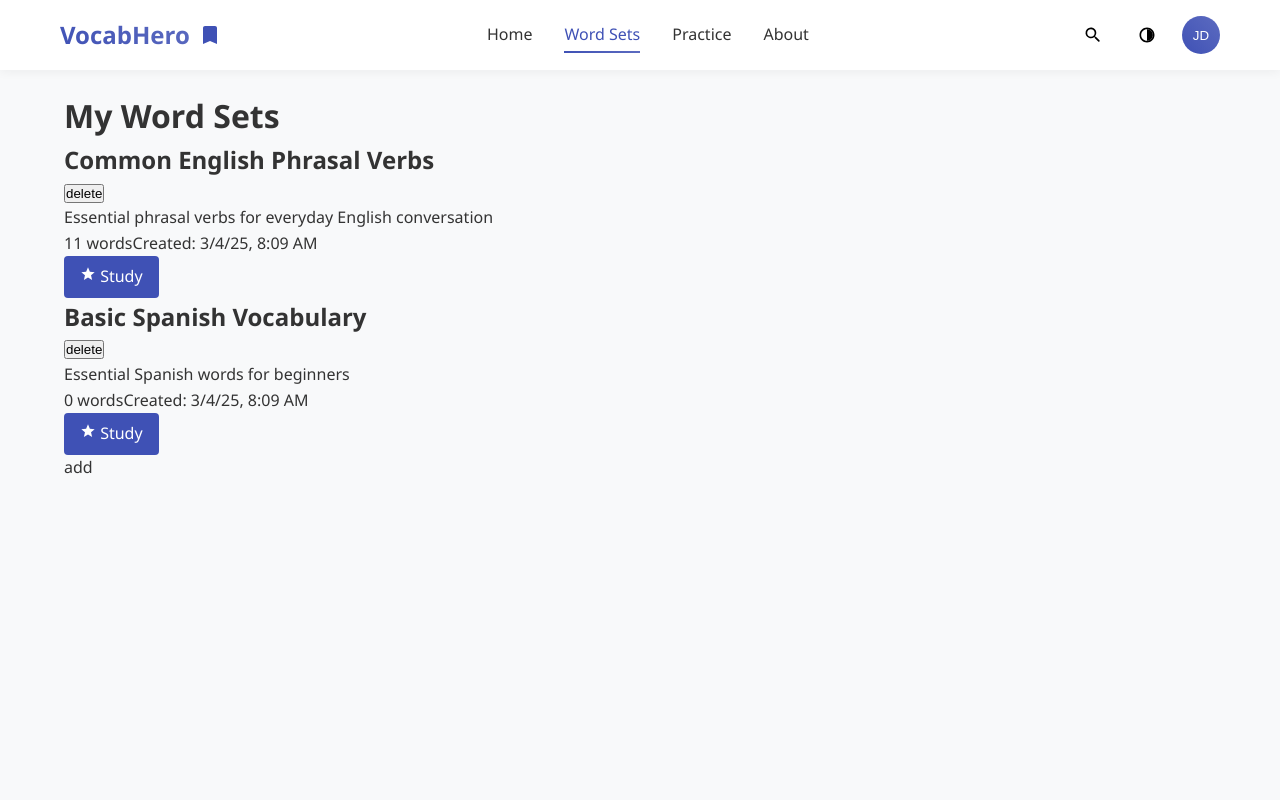
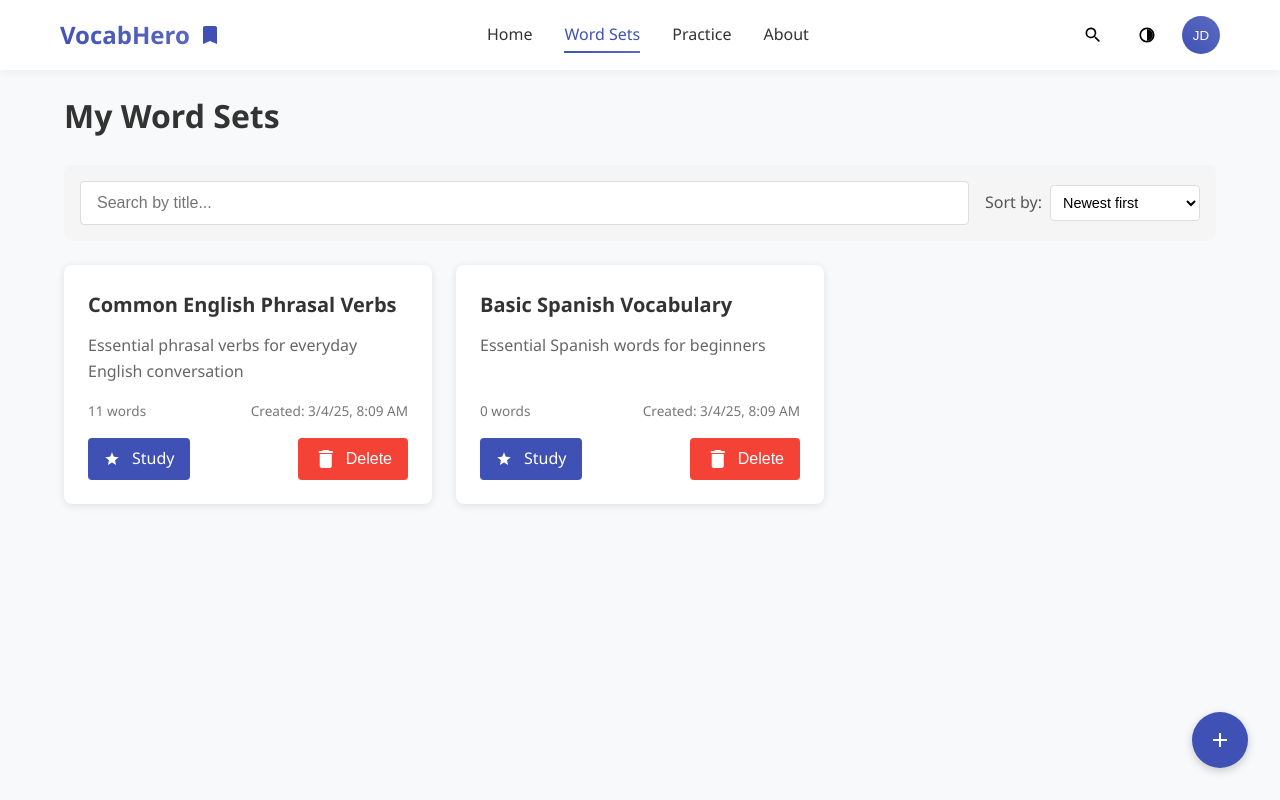
Before and after one commit to dem13/diace, an Angular app: page /word-sets in a window 1280 px wide. Built offline with nearby package versions, Linux system fonts and the light colour scheme.

Commit message:
update word list page

```diff
--- a/src/app/components/word-set-list/word-set-list.component.html
+++ b/src/app/components/word-set-list/word-set-list.component.html
@@ -1,20 +1,48 @@
 <div class="container">
   <h1>My Word Sets</h1>
 
-  @if (wordSets.length === 0) {
+  <div class="controls-bar">
+    <div class="search-container">
+      <input
+        type="text"
+        placeholder="Search by title..."
+        [(ngModel)]="searchQuery"
+        (input)="applyFilters()"
+        class="search-input"
+      >
+    </div>
+
+    <div class="sort-controls">
+      <div class="sort-by">
+        <label for="sort-select">Sort by:</label>
+        <select id="sort-select" [(ngModel)]="sortBy" (change)="applyFilters()">
+          <option value="title_asc">Title (A-Z)</option>
+          <option value="title_desc">Title (Z-A)</option>
+          <option value="date_desc">Newest first</option>
+          <option value="date_asc">Oldest first</option>
+          <option value="words_desc">Most words</option>
+          <option value="words_asc">Fewest words</option>
+        </select>
+      </div>
+    </div>
+  </div>
+
+  @if (filteredWordSets.length === 0) {
     <div class="empty-state">
-      <p>You don't have any word sets yet.</p>
-      <a routerLink="/word-sets/create" class="btn-primary">Create your first set</a>
+      @if (wordSets.length === 0) {
+        <p>You don't have any word sets yet.</p>
+        <a routerLink="/word-sets/create" class="btn-primary">Create your first set</a>
+      } @else {
+        <p>No word sets match your search.</p>
+        <button class="btn-primary" (click)="resetFilters()">Clear search</button>
+      }
     </div>
   } @else {
     <div class="word-sets-grid">
-      @for (set of wordSets; track set.id) {
+      @for (set of filteredWordSets; track set.id) {
         <div class="word-set-card" [routerLink]="['/word-sets', set.id]">
           <div class="card-header">
             <h2>{{ set.title }}</h2>
-            <button class="delete-btn" (click)="deleteSet(set.id, $event)">
-              <span class="material-icons">delete</span>
-            </button>
           </div>
           <p class="description">{{ set.description }}</p>
           <div class="card-footer">
@@ -22,12 +50,16 @@
             <span class="date">Created: {{ set.createdAt | date:'short' }}</span>
           </div>
           <div class="card-actions">
-            <a [routerLink]="['/word-sets', set.id, 'study']" class="btn btn-primary">
+            <a [routerLink]="['/word-sets', set.id, 'study']" class="btn btn-primary" (click)="$event.stopPropagation()">
               <svg xmlns="http://www.w3.org/2000/svg" viewBox="0 0 24 24" width="16" height="16">
                 <path d="M12 17.27L18.18 21l-1.64-7.03L22 9.24l-7.19-.61L12 2 9.19 8.63 2 9.24l5.46 4.73L5.82 21z" fill="currentColor"/>
               </svg>
               Study
             </a>
+            <button class="btn btn-danger" (click)="deleteSet(set.id, $event)">
+              <span class="material-icons">delete</span>
+              Delete
+            </button>
           </div>
         </div>
       }
--- a/src/app/components/word-set-list/word-set-list.component.scss
+++ b/src/app/components/word-set-list/word-set-list.component.scss
@@ -2,6 +2,71 @@
   padding: 0 24px;
   margin: 0 auto;
   max-width: 1200px;
+}
+
+.controls-bar {
+  display: flex;
+  flex-wrap: wrap;
+  gap: 1rem;
+  margin: 1.5rem 0;
+  padding: 1rem;
+  background-color: #f5f5f5;
+  border-radius: 8px;
+  align-items: center;
+  justify-content: space-between;
+
+  @media (max-width: 768px) {
+    flex-direction: column;
+    align-items: stretch;
+  }
+}
+
+.search-container {
+  flex: 1;
+  min-width: 250px;
+
+  .search-input {
+    width: 100%;
+    padding: 0.75rem 1rem;
+    border: 1px solid #ddd;
+    border-radius: 4px;
+    font-size: 1rem;
+
+    &:focus {
+      outline: none;
+      border-color: #3f51b5;
+      box-shadow: 0 0 0 2px rgba(63, 81, 181, 0.2);
+    }
+  }
+}
+
+.sort-controls {
+  display: flex;
+  align-items: center;
+
+  @media (max-width: 768px) {
+    width: 100%;
+  }
+
+  label {
+    margin-right: 0.5rem;
+    color: #555;
+    white-space: nowrap;
+  }
+
+  select {
+    padding: 0.5rem;
+    border: 1px solid #ddd;
+    border-radius: 4px;
+    background-color: white;
+    font-size: 0.9rem;
+    min-width: 150px;
+
+    &:focus {
+      outline: none;
+      border-color: #3f51b5;
+    }
+  }
 }
 
 .sets-header {
@@ -27,54 +92,115 @@
   }
 }
 
-.sets-grid {
+.word-sets-grid {
   display: grid;
   grid-template-columns: repeat(auto-fill, minmax(350px, 1fr));
   gap: 1.5rem;
 }
 
-.set-card {
+.word-set-card {
   padding: 1.5rem;
   border-radius: 8px;
   box-shadow: 0 2px 8px rgba(0, 0, 0, 0.1);
   background-color: white;
   display: flex;
   flex-direction: column;
+  cursor: pointer;
+  transition: transform 0.2s, box-shadow 0.2s;
 
-  .set-info {
-    flex: 1;
+  &:hover {
+    transform: translateY(-3px);
+    box-shadow: 0 4px 12px rgba(0, 0, 0, 0.15);
+  }
+
+  .card-header {
+    display: flex;
+    justify-content: space-between;
+    align-items: flex-start;
+    margin-bottom: 0.75rem;
 
     h2 {
-      margin-top: 0;
-      margin-bottom: 0.5rem;
+      margin: 0;
+      font-size: 1.25rem;
     }
 
-    p {
-      margin-bottom: 0.5rem;
-      color: #666;
+    .delete-btn {
+      background: none;
+      border: none;
+      color: #999;
+      cursor: pointer;
+      padding: 0.25rem;
+      border-radius: 50%;
+
+      &:hover {
+        color: #f44336;
+        background-color: rgba(244, 67, 54, 0.1);
+      }
     }
+  }
+
+  .description {
+    margin-bottom: 1rem;
+    color: #666;
+    flex: 1;
+  }
+
+  .card-footer {
+    display: flex;
+    justify-content: space-between;
+    font-size: 0.85rem;
+    color: #777;
+    margin-bottom: 1rem;
 
     .word-count {
       font-weight: 500;
-      color: #333;
-    }
-
-    .updated-at {
-      font-size: 0.85rem;
-      color: #888;
-      margin-top: 0.5rem;
     }
   }
 
-  .set-actions {
+  .card-actions {
     display: flex;
-    gap: 0.5rem;
-    margin-top: 1.5rem;
+    justify-content: space-between;
+    margin-top: auto;
 
     .btn {
-      flex: 1;
-      text-align: center;
+      display: flex;
+      align-items: center;
+      gap: 0.5rem;
+
+      svg {
+        margin-right: 0.25rem;
+      }
     }
+
+    .btn-danger {
+      background-color: #f44336;
+      color: white;
+
+      &:hover {
+        background-color: #d32f2f;
+      }
+    }
+  }
+}
+
+.floating-action-btn {
+  position: fixed;
+  bottom: 2rem;
+  right: 2rem;
+  width: 56px;
+  height: 56px;
+  border-radius: 50%;
+  background-color: #3f51b5;
+  color: white;
+  display: flex;
+  align-items: center;
+  justify-content: center;
+  box-shadow: 0 3px 10px rgba(0, 0, 0, 0.2);
+  transition: background-color 0.2s, transform 0.2s;
+
+  &:hover {
+    background-color: #303f9f;
+    transform: scale(1.05);
   }
 }
 
@@ -118,6 +244,39 @@
 }
 
 :host-context(.dark-theme) {
+  .controls-bar {
+    background-color: #2d2d2d;
+  }
+
+  .search-container {
+    .search-input {
+      background-color: #333;
+      border-color: #444;
+      color: #eee;
+
+      &:focus {
+        border-color: #5c6bc0;
+        box-shadow: 0 0 0 2px rgba(92, 107, 192, 0.2);
+      }
+    }
+  }
+
+  .sort-controls {
+    label {
+      color: #bbb;
+    }
+
+    select {
+      background-color: #333;
+      border-color: #444;
+      color: #eee;
+
+      &:focus {
+        border-color: #5c6bc0;
+      }
+    }
+  }
+
   .empty-state {
     background-color: #2d2d2d;
 
@@ -126,22 +285,39 @@
     }
   }
 
-  .set-card {
+  .word-set-card {
     background-color: #333;
     box-shadow: 0 2px 8px rgba(0, 0, 0, 0.3);
 
-    .set-info {
-      p {
-        color: #bbb;
+    &:hover {
+      box-shadow: 0 4px 12px rgba(0, 0, 0, 0.4);
+    }
+
+    .card-header {
+      .delete-btn {
+        color: #aaa;
+
+        &:hover {
+          color: #ff5252;
+          background-color: rgba(255, 82, 82, 0.1);
+        }
       }
+    }
 
-      .word-count {
-        color: #ddd;
-      }
+    .description {
+      color: #bbb;
+    }
 
-      .updated-at {
-        color: #999;
-      }
+    .card-footer {
+      color: #999;
+    }
+  }
+
+  .floating-action-btn {
+    background-color: #5c6bc0;
+
+    &:hover {
+      background-color: #7986cb;
     }
   }
 
--- a/src/app/components/word-set-list/word-set-list.component.ts
+++ b/src/app/components/word-set-list/word-set-list.component.ts
@@ -1,18 +1,24 @@
 import { Component, OnInit } from '@angular/core';
 import { RouterLink, Router } from '@angular/router';
 import { DatePipe } from '@angular/common';
+import { FormsModule } from '@angular/forms';
 import { WordSetService } from '../../services/word-set.service';
 import { WordSet } from '../../models/word-set.model';
 
 @Component({
   selector: 'app-word-set-list',
   standalone: true,
-  imports: [RouterLink, DatePipe],
+  imports: [RouterLink, DatePipe, FormsModule],
   templateUrl: './word-set-list.component.html',
   styleUrl: './word-set-list.component.scss'
 })
 export class WordSetListComponent implements OnInit {
   wordSets: WordSet[] = [];
+  filteredWordSets: WordSet[] = [];
+
+  // Search and sort controls
+  searchQuery: string = '';
+  sortBy: string = 'date_desc'; // Default to newest first
 
   constructor(
     private wordSetService: WordSetService,
@@ -21,10 +27,59 @@ export class WordSetListComponent implements OnInit {
   ngOnInit(): void {
     this.wordSetService.getWordSets().subscribe(sets => {
       this.wordSets = sets;
+      this.applyFilters();
     });
+  }
+
+  applyFilters(): void {
+    // First apply search filter - only by title
+    let result = this.wordSets;
+    console.log(this.searchQuery);
+    if (this.searchQuery.trim()) {
+      const query = this.searchQuery.toLowerCase().trim();
+      result = result.filter(set =>
+        set.title.toLowerCase().includes(query)
+      );
+    }
+
+    // Apply sorting
+    switch (this.sortBy) {
+      case 'title_asc':
+        result.sort((a, b) => a.title.localeCompare(b.title));
+        break;
+      case 'title_desc':
+        result.sort((a, b) => b.title.localeCompare(a.title));
+        break;
+      case 'date_desc':
+        result.sort((a, b) => new Date(b.createdAt).getTime() - new Date(a.createdAt).getTime());
+        break;
+      case 'date_asc':
+        result.sort((a, b) => new Date(a.createdAt).getTime() - new Date(b.createdAt).getTime());
+        break;
+      case 'words_desc':
+        result.sort((a, b) => b.words.length - a.words.length);
+        break;
+      case 'words_asc':
+        result.sort((a, b) => a.words.length - b.words.length);
+        break;
+    }
+
+    this.filteredWordSets = result;
+  }
+
+  resetFilters(): void {
+    this.searchQuery = '';
+    this.sortBy = 'date_desc';
+    this.applyFilters();
   }
 
   deleteSet(id: string, event: Event): void {
     event.stopPropagation();
+
+    if (confirm('Are you sure you want to delete this word set? This action cannot be undone.')) {
+      this.wordSetService.deleteWordSet(id);
+      this.wordSets = this.wordSets.filter(set => set.id !== id);
+      this.applyFilters();
+    }
   }
 }
--- a/src/index.html
+++ b/src/index.html
@@ -6,6 +6,7 @@
   <base href="/">
   <meta name="viewport" content="width=device-width, initial-scale=1">
   <link rel="icon" type="image/x-icon" href="favicon.ico">
+  <link href="https://fonts.googleapis.com/icon?family=Material+Icons" rel="stylesheet">
 </head>
 <body>
   <app-root></app-root>
```
